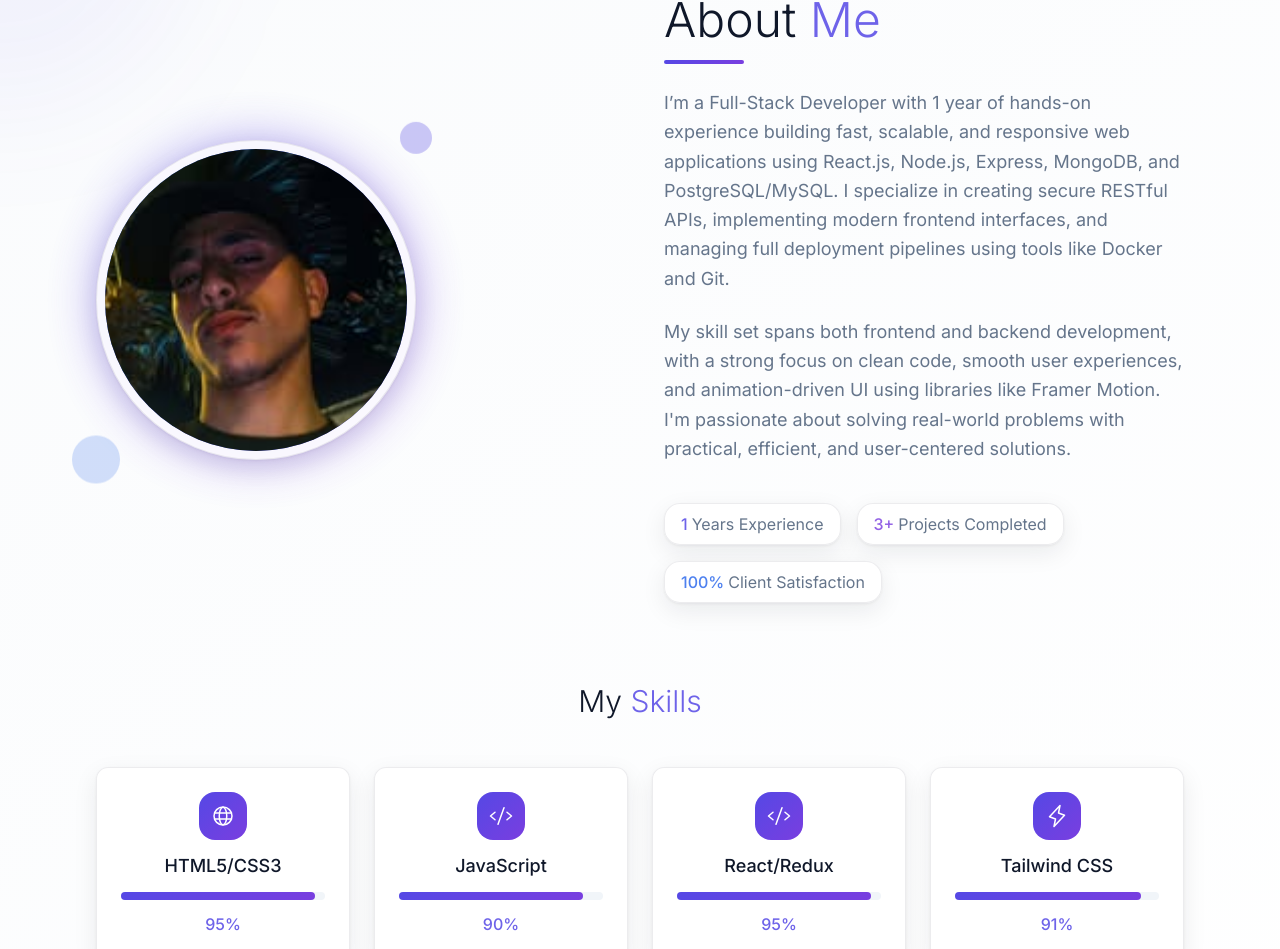
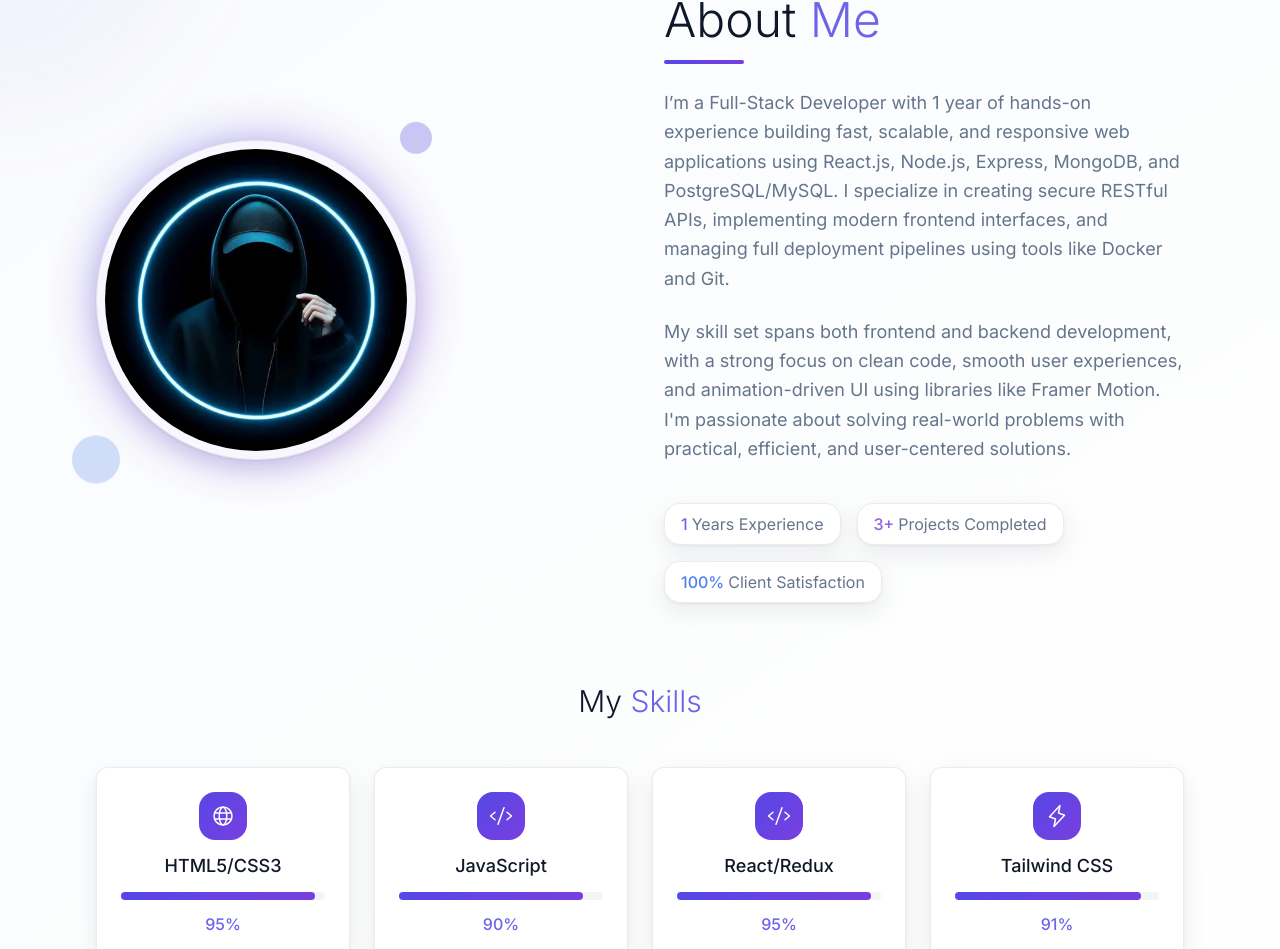
Before and after one commit to shadowslash420-create/ouss-porto, a React (Vite) app: page / in a window 1280 px wide. Shown: the part 884-1833 px from the top of the page. Built offline with nearby package versions, Linux system fonts and the light colour scheme.

Commit message:
Restored to '27ffdf9651ad17434c2c60218589e97636e17e9a'
Replit-Restored-To: 27ffdf9651ad17434c2c60218589e97636e17e9a

```diff
--- a/src/components/About.tsx
+++ b/src/components/About.tsx
@@ -83,7 +83,7 @@ const About = () => {
 
               <div className="relative w-full h-full glass rounded-full p-2 hover:shadow-glow-primary transition-all duration-500 group">
                 <div className="w-full h-full cursor-pointer rounded-full overflow-hidden bg-gradient-secondary">
-                  <img src="/Images/oussama.jpg" alt="Oussama - Full Stack Developer" loading="lazy" decoding="async" width={500} height={500} className="w-full h-full object-cover object-top group-hover:scale-110 transition-transform duration-500" />
+                  <img src="/Images/profileLogo.jpg" alt="Oussama - Full Stack Developer" loading="lazy" decoding="async" width={500} height={500} className="w-full h-full object-cover group-hover:scale-110 transition-transform duration-500" />
                 </div>
               </div>
 
```
Also changed, not shown: attached_assets/oussama_picture_1783863326536.jpg (deleted), public/Images/oussama.jpg (deleted).
